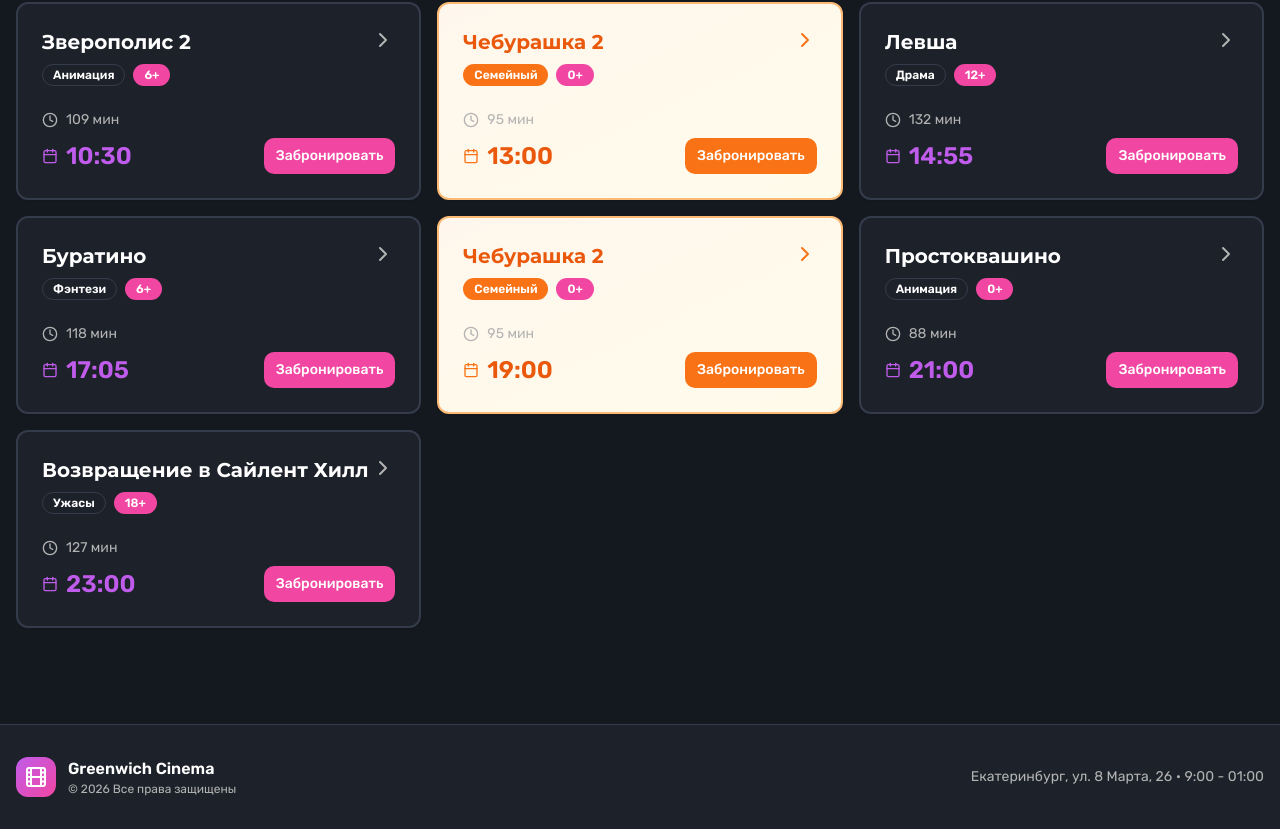
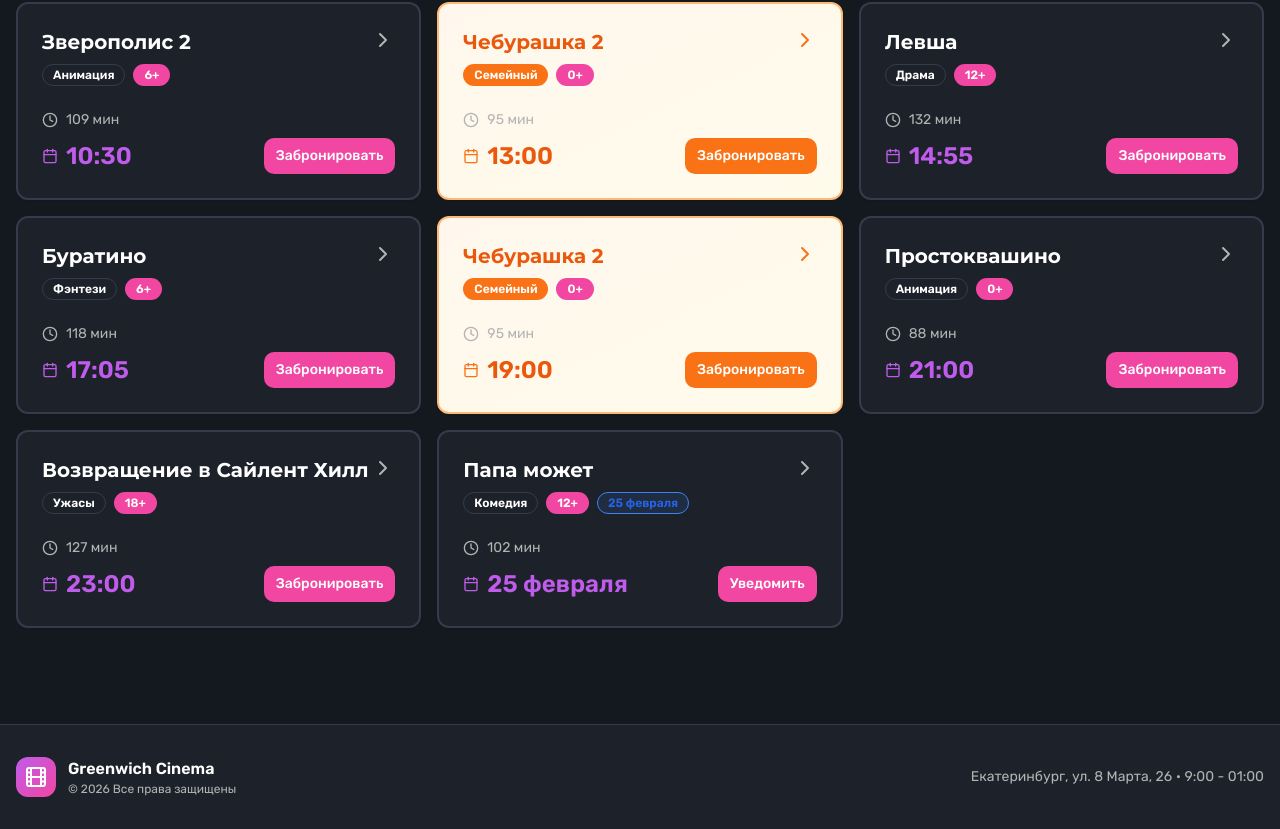
Before and after one commit to pr-poehali-dev/greenwich-cinema-ekb, a React (Vite) app: page / in a window 1280 px wide. Shown: the part 710-1539 px from the top of the page. Built offline with nearby package versions, Linux system fonts and the light colour scheme.

Commit message:
Добавить фильм "Папа может"

```diff
--- a/src/pages/Index.tsx
+++ b/src/pages/Index.tsx
@@ -14,6 +14,7 @@ const movies = [
   { id: 5, title: 'Чебурашка 2', time: '19:00', duration: '95 мин', rating: '0+', genre: 'Семейный', featured: true, poster: 'https://cdn.poehali.dev/projects/fd304f8b-6a54-455c-849a-73c437824ea1/bucket/a9fef8e1-e3a0-4d2e-b594-f18580532e0f.jpg' },
   { id: 6, title: 'Простоквашино', time: '21:00', duration: '88 мин', rating: '0+', genre: 'Анимация', featured: false },
   { id: 7, title: 'Возвращение в Сайлент Хилл', time: '23:00', duration: '127 мин', rating: '18+', genre: 'Ужасы', featured: false },
+  { id: 8, title: 'Папа может', time: '16:30', duration: '102 мин', rating: '12+', genre: 'Комедия', featured: false, premiere: '25 февраля', isComingSoon: true },
 ];
 
 const cinemaBar = [
@@ -189,6 +190,13 @@ const Index = () => {
                     </div>
                   )}
 
+                  {movie.isComingSoon && (
+                    <div className="absolute -top-3 -right-3 bg-gradient-to-r from-blue-500 to-purple-500 text-white px-3 py-1 rounded-full text-xs font-bold shadow-lg flex items-center gap-1">
+                      <Icon name="Sparkles" size={12} />
+                      СКОРО
+                    </div>
+                  )}
+
                   <div className="flex items-start justify-between mb-4">
                     <div className="flex-1">
                       <h3 className={`text-xl font-bold mb-2 transition-colors ${
@@ -203,6 +211,11 @@ const Index = () => {
                           {movie.genre}
                         </Badge>
                         <Badge variant="secondary">{movie.rating}</Badge>
+                        {movie.premiere && (
+                          <Badge variant="outline" className="bg-blue-500/10 border-blue-500 text-blue-600 dark:text-blue-400">
+                            {movie.premiere}
+                          </Badge>
+                        )}
                       </div>
                     </div>
                     <Icon
@@ -225,11 +238,11 @@ const Index = () => {
                       <div className="flex items-center gap-2">
                         <Icon name="Calendar" size={16} className={movie.featured ? 'text-orange-500' : 'text-primary'} />
                         <span className={`text-2xl font-bold ${movie.featured ? 'text-orange-600 dark:text-orange-400' : 'text-primary'}`}>
-                          {movie.time}
+                          {movie.isComingSoon ? movie.premiere : movie.time}
                         </span>
                       </div>
                       <Button size="sm" variant={movie.featured ? "default" : "secondary"} className={movie.featured ? 'bg-orange-500 hover:bg-orange-600' : ''}>
-                        Забронировать
+                        {movie.isComingSoon ? 'Уведомить' : 'Забронировать'}
                       </Button>
                     </div>
                   </div>
```
